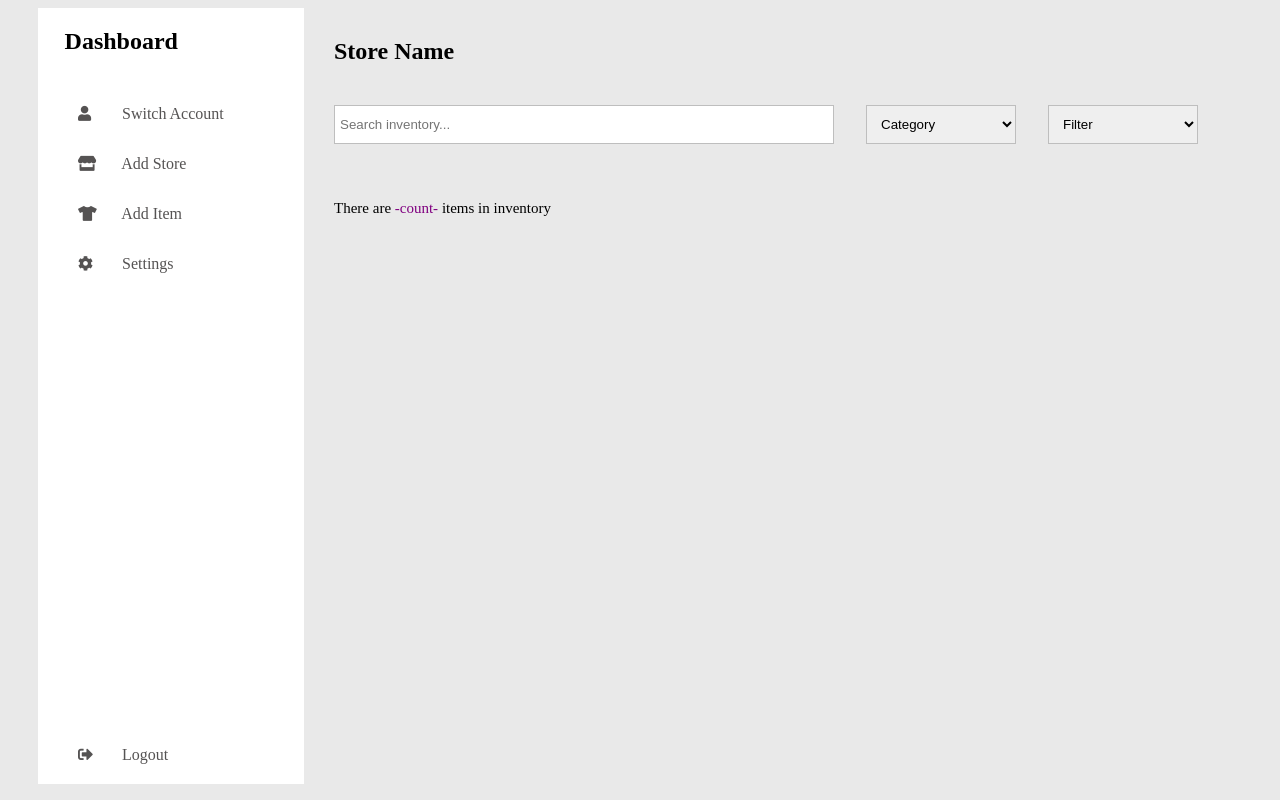
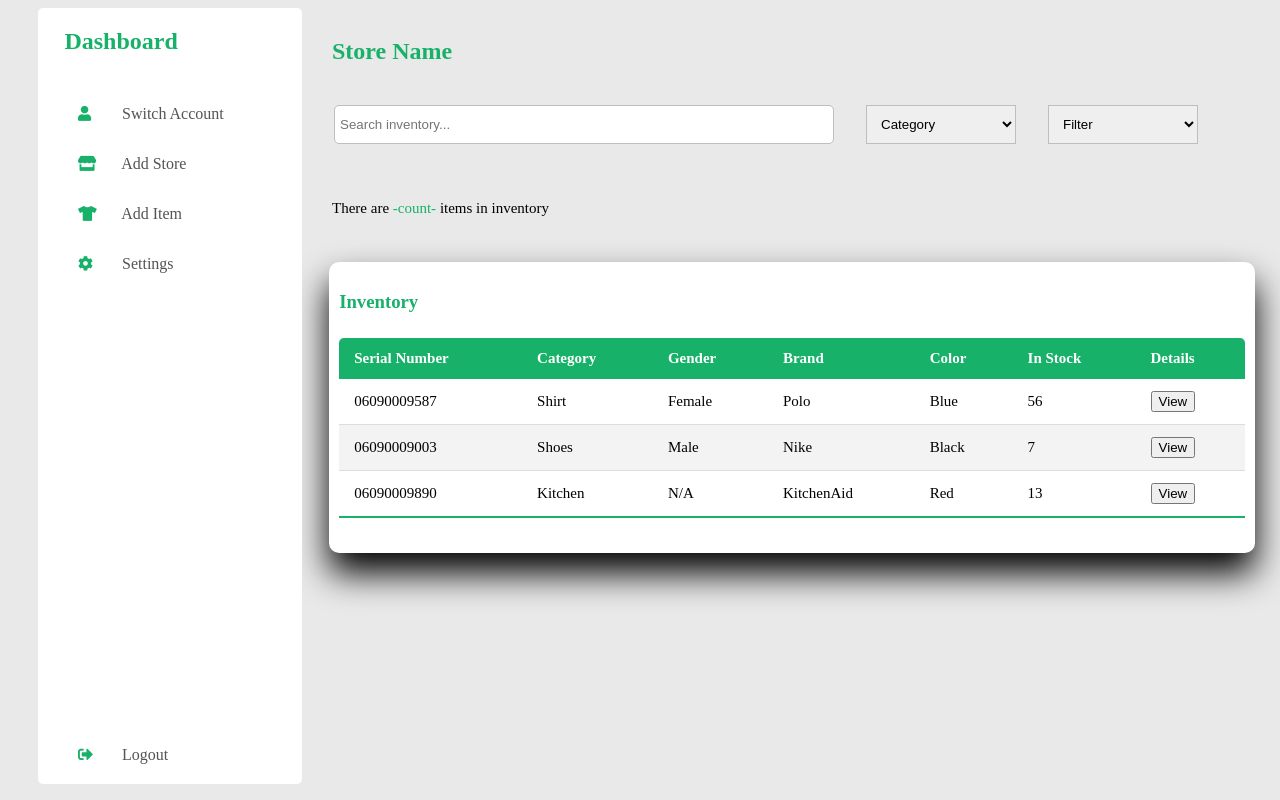
Before and after one commit to miguealejandrojf/Storefront, a Flask app: template templates/dashboard.html in a window 1280 px wide. Run offline with Flask 3, Linux system fonts and the light colour scheme; the template is opened without the code that fills it, so the values that code supplies are empty; parts of the project's set-up code (start-up, migrations or seed data) failed here and were passed over.

Commit message:
Finished Dashboard but little changes need to be done

```diff
--- a/templates/dashboard.css
+++ b/templates/dashboard.css
@@ -7,6 +7,9 @@
 
 body{
     background: rgb(233, 233, 233);
+    /* background-color: #328f8a; */
+    /* background: lightgreen; */
+    /* background-image: linear-gradient(45deg,#328f8a,#08ac4b); */
 }
 /* dont like */
 .container{
@@ -22,6 +25,11 @@ nav{
     width: 280px;
     height: 97vh;
     background: #fff;
+    /* background: rgb(106, 215, 106); */
+    border-radius: 5px;
+}
+h1{
+    color: #17B169;
 }
 
 .navbar{
@@ -50,6 +58,7 @@ li a:hover{
 }
 
 nav i{
+    color: #17B169;
     width: 40px;
     font-size: 15px;
 }
@@ -75,13 +84,15 @@ nav i{
 
 .search-bar input{
     padding: 5px;
-    margin-left: 20px;
+    margin-left: 22px;
     width: 500px;
     border: 1px solid rgb(190, 190, 190);
+    border-radius: 5px;
 }
 
 .search-bar input:focus{
-    border: 1px solid blueviolet;
+    /* change color */
+    border: 1px solid #17B169;
 }
 
 .search-bar select{
@@ -96,15 +107,67 @@ nav i{
 }
 
 .inventory-count{
+    font-size: 15px;
     padding: 10px;
     margin-top: 1.3rem;
     margin-left: 20px;
 }
 
-p{
-    font-size: 15px;
+p span{
+    /* change color */
+    color: #17B169;
 }
 
-p span{
-    color: purple;
+.inventory{
+    margin-top: 20px;
+    text-transform: capitalize;
 }
+
+.inventory-list{
+    background: #fff;
+    border-radius: 10px;
+    box-shadow: 0 20px 35px black;
+    margin-top: 10px;
+    margin-left: 3%;
+    padding: 10px;
+    width: 100%;
+}
+
+.table{
+    border-collapse: collapse;
+    border-radius: 5px 5px 0 0;
+    font-size: 15px;
+    margin: 25px 0;
+    min-width: 100%;
+    overflow: hidden;
+}
+
+table thead tr{
+    color: #fff;
+    background: #17B169;
+    text-align: left;
+    font-weight: bold;
+}
+
+.table th, .table td{
+    padding: 12px 15px;;
+}
+
+.table tbody tr{
+    border-bottom: 1px solid #ddd;
+}
+
+.table tbody tr:nth-of-type(even){
+    background: #f3f3f3;
+}
+
+.table tbody tr:last-of-type{
+    border-bottom: 2px solid #17B169;
+}
+
+.table button:hover{
+    cursor: pointer;
+    border: black;
+    box-shadow: 1px 1px;
+    border-radius: 2px;
+}
--- a/templates/dashboard.html
+++ b/templates/dashboard.html
@@ -67,6 +67,55 @@
             <div class="inventory-count">
                 <p>There are <span>-count-</span> items in inventory</p>
             </div>
+
+            <section class="inventory">
+                <div class="inventory-list">
+                    <h1>Inventory</h1>
+                    <table class="table">
+                        <thead>
+                            <tr>
+                                <th>Serial Number</th>
+                                <th>Category</th>
+                                <th>Gender</th>
+                                <th>Brand</th>
+                                <th>Color</th>
+                                <th>In Stock</th>
+                                <th>Details</th>
+                            </tr>
+                        </thead>
+                        <tbody>
+                            <!-- input by person -->
+                            <tr>
+                                <td>06090009587</td>
+                                <td>Shirt</td>
+                                <td>Female</td>
+                                <td>Polo</td>
+                                <td>Blue</td>
+                                <td>56</td>
+                                <td><button>View</button></td>
+                            </tr>
+                            <tr>
+                                <td>06090009003</td>
+                                <td>Shoes</td>
+                                <td>Male</td>
+                                <td>Nike</td>
+                                <td>Black</td>
+                                <td>7</td>
+                                <td><button>View</button></td>
+                            </tr>
+                            <tr>
+                                <td>06090009890</td>
+                                <td>Kitchen</td>
+                                <td>N/A</td>
+                                <td>KitchenAid</td>
+                                <td>Red</td>
+                                <td>13</td>
+                                <td><button>View</button></td>
+                            </tr>
+                        </tbody>
+                    </table>
+                </div>
+            </section>
         </section>
     </div>
 </body>
```
